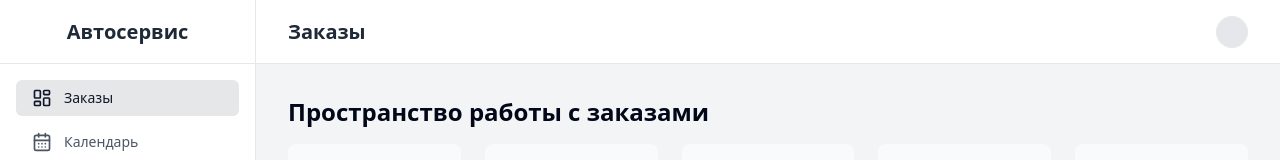
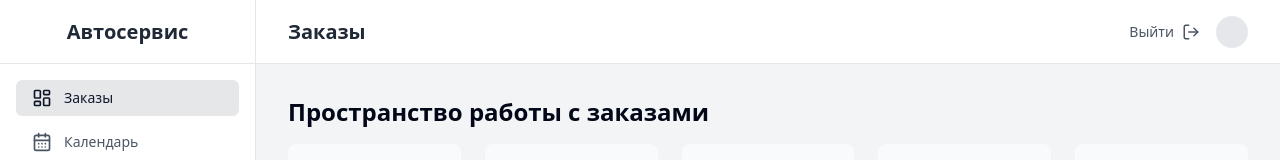
Before and after one commit to solomonczyk/autoservice, a React (Vite) app in the folder frontend/: page / in a window 1280 px wide. Shown: the top 160 px of the page. Built offline with nearby package versions, Linux system fonts and the light colour scheme; no server answers; sample sign-in values are in the browser's storage.

Commit message:
feat: add logout button to dashboard

```diff
--- a/frontend/src/components/dashboard/DashboardLayout.tsx
+++ b/frontend/src/components/dashboard/DashboardLayout.tsx
@@ -4,11 +4,14 @@ import {
     LayoutDashboard,
     CalendarDays,
     Settings,
-    Users
+    Users,
+    LogOut
 } from "lucide-react";
+import { useAuth } from "@/contexts/AuthContext";
 
 export default function DashboardLayout() {
     const location = useLocation();
+    const { logout } = useAuth();
 
     const navItems = [
         { name: "Заказы", href: "/", icon: LayoutDashboard },
@@ -54,7 +57,13 @@ export default function DashboardLayout() {
                         {navItems.find(i => i.href === location.pathname)?.name || "Панель управления"}
                     </h1>
                     <div className="flex items-center space-x-4">
-                        {/* User Menu placeholder */}
+                        <button
+                            onClick={logout}
+                            className="flex items-center space-x-2 text-sm text-gray-600 dark:text-gray-300 hover:text-red-500 transition-colors"
+                        >
+                            <span className="hidden md:inline">Выйти</span>
+                            <LogOut size={18} />
+                        </button>
                         <div className="h-8 w-8 rounded-full bg-gray-200 dark:bg-gray-600"></div>
                     </div>
                 </header>
```
